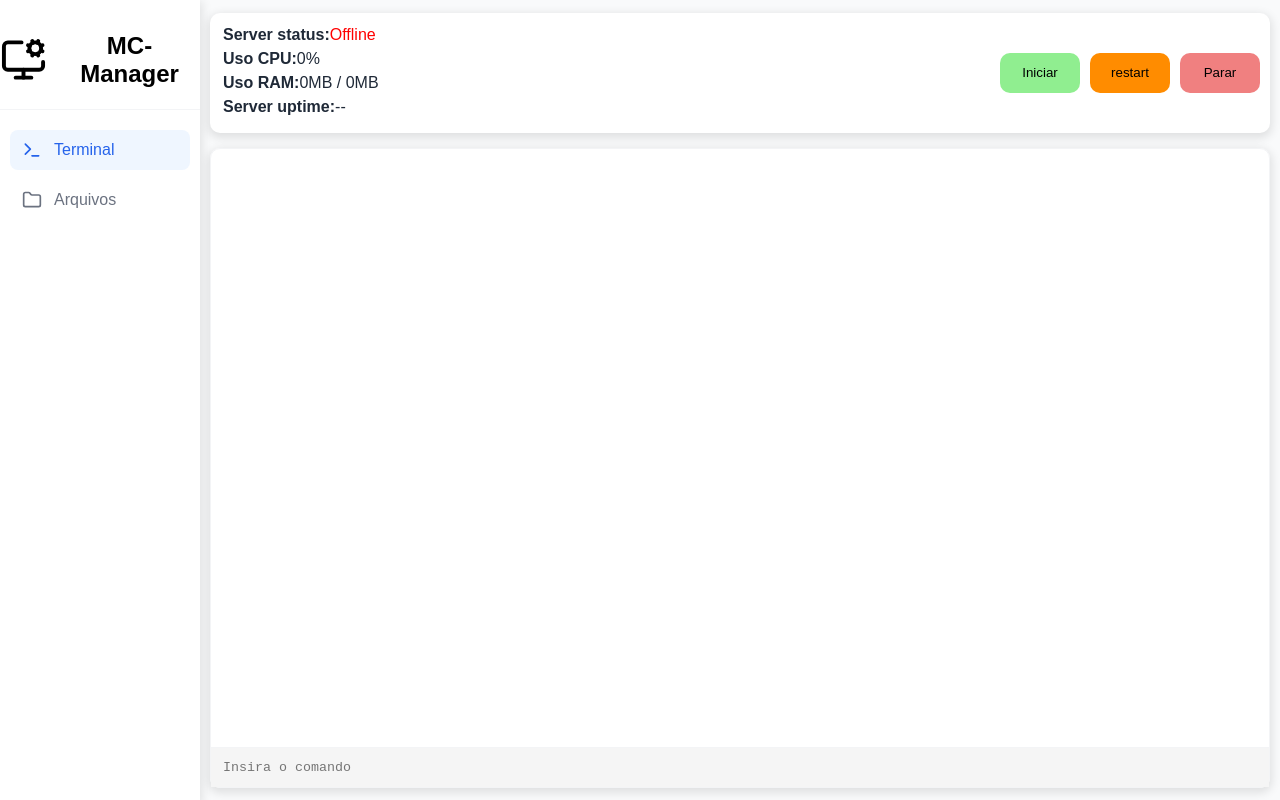
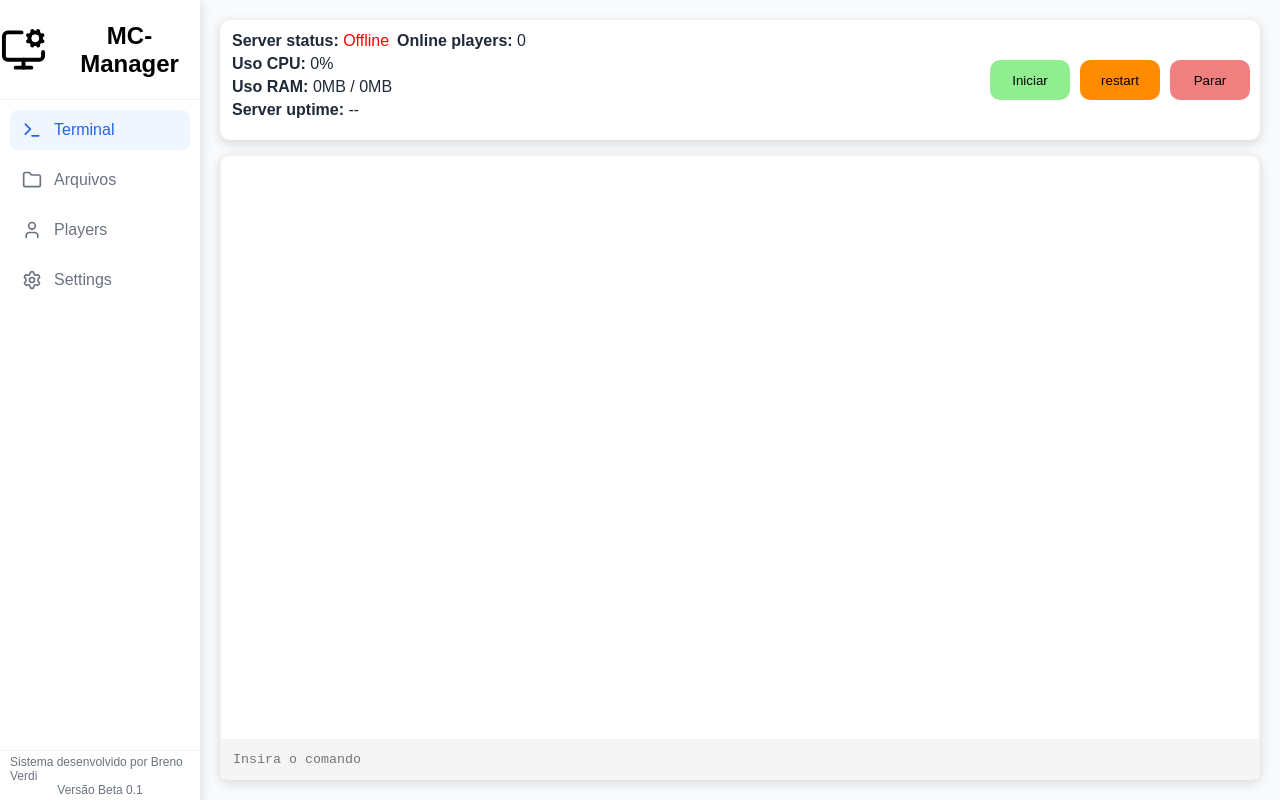
Before and after one commit to BSVerdi/mc-manager, a React (Vite) app in the folder frontend/: page / in a window 1280 px wide. Built offline with nearby package versions, Linux system fonts and the light colour scheme; no server answers.

Commit message:
Feat: adição de mais opções no menu lateral

```diff
--- a/frontend/src/features/file-viewer/fileBrowser.tsx
+++ b/frontend/src/features/file-viewer/fileBrowser.tsx
@@ -5,10 +5,7 @@ import {
   FileText,
   Folder,
   MoveLeft,
-  Undo2,
 } from "lucide-react";
-import { useFileBrowser } from "../../hooks/useFileBrowser";
-import { useFileEditor } from "../../hooks/useFileEditor";
 import type { Props } from ".";
 
 function formatSize(bytes: number): string {
@@ -59,7 +56,7 @@ export function FileBrowser({ browser, editor }: Props) {
   return (
     <>
       <section className="file-grid-container">
-        <section className="breadcrumbs">
+        <section className="file-grid-header">
           <a onClick={() => browser.goToBreadcrumb(-1)}>root</a>
           {breadcrumbs.map((part, i) => (
             <span key={i}>
--- /dev/null
+++ b/frontend/src/features/players-list/index.tsx
@@ -0,0 +1,7 @@
+export default function PlayersList() {
+  return (
+    <>
+      <h1>Lista de Jogadores</h1>
+    </>
+  );
+}
--- a/frontend/src/features/server-info/index.tsx
+++ b/frontend/src/features/server-info/index.tsx
@@ -56,6 +56,9 @@ export default function ServerInfo() {
             <strong>Server uptime: </strong>
             {formatUptime(metrics.uptimeSeconds)}
           </li>
+          <li>
+            <strong>Online players: </strong> {metrics.onlinePlayers.length}
+          </li>
         </ul>
       </section>
       <section className="commands-buttons">
--- /dev/null
+++ b/frontend/src/features/settings/index.tsx
@@ -0,0 +1,7 @@
+export default function Settings() {
+  return (
+    <>
+      <h1>Configurações</h1>
+    </>
+  );
+}
--- /dev/null
+++ b/frontend/src/features/side-menu/index.tsx
@@ -0,0 +1,69 @@
+import { Folder, MonitorCog, Settings, Terminal, User } from "lucide-react";
+
+type Props = {
+  selected: string;
+  setSelected: React.Dispatch<React.SetStateAction<string>>;
+};
+
+export default function SideMenu({ selected, setSelected }: Props) {
+  return (
+    <>
+      <header className="side-menu-header">
+        <h1>
+          <MonitorCog style={{ width: 48, height: 48 }} />
+          MC-Manager
+        </h1>
+      </header>
+      <nav>
+        <button
+          onClick={() => {
+            if (selected !== "Console") {
+              setSelected("Console");
+            }
+          }}
+          className={selected === "Console" ? "active" : ""}
+        >
+          <Terminal style={{ width: 20, height: 20 }} />
+          Terminal
+        </button>
+        <button
+          onClick={() => {
+            if (selected !== "Files") {
+              setSelected("Files");
+            }
+          }}
+          className={selected === "Files" ? "active" : ""}
+        >
+          <Folder style={{ width: 20, height: 20 }} />
+          Arquivos
+        </button>
+        <button
+          onClick={() => {
+            if (selected !== "Players") {
+              setSelected("Players");
+            }
+          }}
+          className={selected === "Players" ? "active" : ""}
+        >
+          <User style={{ width: 20, height: 20 }} />
+          Players
+        </button>
+        <button
+          onClick={() => {
+            if (selected !== "Settings") {
+              setSelected("Settings");
+            }
+          }}
+          className={selected === "Settings" ? "active" : ""}
+        >
+          <Settings style={{ width: 20, height: 20 }} />
+          Settings
+        </button>
+      </nav>
+      <footer className="side-menu-footer">
+        <span>Sistema desenvolvido por Breno Verdi</span>
+        <span>Versão Beta 0.1</span>
+      </footer>
+    </>
+  );
+}
--- a/frontend/src/index.css
+++ b/frontend/src/index.css
@@ -28,6 +28,24 @@ main {
   background-color: var(--bg-app);
 }
 
+.side-menu-header {
+  display: flex;
+  align-items: center;
+  justify-content: center;
+  height: 100px;
+  width: 100%;
+  border-bottom: 1px solid var(--border-color);
+}
+
+.side-menu-header h1 {
+  display: flex;
+  align-items: center;
+  justify-content: center;
+  gap: 12px;
+  font-weight: bold;
+  text-align: center;
+}
+
 .side-menu {
   height: 100vh;
   width: 15vw;
@@ -41,27 +59,12 @@ main {
   gap: 10px;
 }
 
-.side-menu h1 {
-  display: flex;
-  align-items: center;
-  justify-content: center;
-  gap: 12px;
-  height: 5vh;
-  width: 100%;
-  min-height: 100px;
-  font-weight: bold;
-  text-align: center;
-  margin: 10px;
-  padding: 10px 0;
-  border-bottom: 1px solid var(--border-color);
-}
-
 .side-menu nav {
+  flex: 1;
   display: flex;
   flex-direction: column;
   align-items: center;
-  min-height: 400px;
-  height: 80vh;
+  min-height: 200px;
   width: 100%;
   gap: 10px;
 }
@@ -100,6 +103,22 @@ main {
   color: var(--brand-color);
 }
 
+.side-menu-footer {
+  display: flex;
+  flex-direction: column;
+  align-items: center;
+  justify-content: center;
+  height: 50px;
+  width: 100%;
+  border-top: 1px solid var(--border-color);
+  padding: 10px;
+}
+
+.side-menu-footer {
+  font-size: 12px;
+  color: var(--text-sub);
+}
+
 .content {
   display: flex;
   flex-direction: column;
@@ -108,25 +127,28 @@ main {
   height: 100vh;
   flex: 1;
   gap: 15px;
-  margin: 10px;
+  padding: 20px;
 }
 
 .server-info {
   display: flex;
+  flex-direction: row;
   justify-content: space-between;
+  align-items: center;
   width: 100%;
   height: 120px;
   min-width: 600px;
-  min-height: 60px;
+  min-height: 100px;
   border-radius: 10px;
   box-shadow: 0 3px 10px 2px rgba(0, 0, 0, 0.104);
   background-color: var(--bg-card);
 }
 
 .server-dashboard {
+  flex: 1;
   width: 100%;
-  height: 80vh;
   min-width: 600px;
+  min-height: 400px;
   display: flex;
   flex-direction: column;
   align-items: center;
@@ -138,20 +160,20 @@ main {
 }
 
 .metrics {
+  color: var(--text-main);
+  height: 100%;
+  font-size: 16px;
+  padding: 12px;
+}
+
+.metrics ul {
+  display: flex;
+  flex-direction: column;
+  flex-wrap: wrap;
   width: 100%;
   height: 100%;
-  font-size: 16px;
-  color: var(--text-main);
-  margin: 10px;
-}
-
-.metrics li {
-  display: flex;
-  flex-wrap: wrap;
-  width: 100%;
-  height: 60%;
   list-style: none;
-  padding: 3px;
+  gap: 5px;
 }
 
 .on {
@@ -187,7 +209,6 @@ main {
   transform: translateY(0);
 }
 
-/* Agrupamento das cores dos botões */
 .start {
   background-color: lightgreen;
 }
@@ -228,6 +249,7 @@ main {
 }
 
 .file-grid-container {
+  position: relative;
   height: 100%;
   width: 30%;
   flex: 1;
@@ -237,25 +259,29 @@ main {
 }
 
 .file-grid {
-  display: grid;
-  grid-template-columns: 1fr;
+  display: flex;
+  flex-direction: column;
   gap: 5px;
   margin: 10px;
 }
 
-.breadcrumbs {
+.file-grid-header {
+  position: sticky;
+  top: 0;
+  z-index: 10;
+  background-color: white;
   padding: 10px;
   border-bottom: 1px solid var(--border-color);
 }
 
-.breadcrumbs a {
-  font-family: var(--font-mono); /* Variável sendo usada */
+.file-grid-header a {
+  font-family: var(--font-mono);
   font-size: 13px;
   cursor: pointer;
   transition: all 0.2s ease;
 }
 
-.breadcrumbs a:hover {
+.file-grid-header a:hover {
   color: var(--brand-color);
 }
 
@@ -268,7 +294,7 @@ main {
   border-radius: 10px;
   cursor: pointer;
   user-select: none;
-  transition: all 0.2s ease; /* Corrigido o bug da transição */
+  transition: all 0.2s ease;
   padding: 5px;
 }
 
@@ -385,7 +411,7 @@ main {
 }
 
 .terminal {
-  padding-left: 5px;
+  padding: 5px;
   overflow: hidden;
 }
 
--- a/frontend/src/pages/Home/index.tsx
+++ b/frontend/src/pages/Home/index.tsx
@@ -1,11 +1,11 @@
 import { useState } from "react";
-// import "./style.css";
 
 import Console from "../../features/console";
 import ServerInfo from "../../features/server-info";
-import { Folder, MonitorCog } from "lucide-react";
-import { Terminal } from "lucide-react";
 import FileViewer from "../../features/file-viewer";
+import SideMenu from "../../features/side-menu";
+import PlayersList from "../../features/players-list";
+import Settings from "../../features/settings";
 
 export default function Home() {
   const [selected, setSelected] = useState("Console");
@@ -14,34 +14,7 @@ export default function Home() {
     <>
       <main>
         <aside className="side-menu">
-          <h1>
-            <MonitorCog style={{ width: 48, height: 48 }} />
-            MC-Manager
-          </h1>
-          <nav>
-            <button
-              onClick={() => {
-                if (selected !== "Console") {
-                  setSelected("Console");
-                }
-              }}
-              className={selected === "Console" ? "active" : ""}
-            >
-              <Terminal style={{ width: 20, height: 20 }} />
-              Terminal
-            </button>
-            <button
-              onClick={() => {
-                if (selected !== "Files") {
-                  setSelected("Files");
-                }
-              }}
-              className={selected === "Files" ? "active" : ""}
-            >
-              <Folder style={{ width: 20, height: 20 }} />
-              Arquivos
-            </button>
-          </nav>
+          <SideMenu selected={selected} setSelected={setSelected} />
         </aside>
         <section className="content">
           <section className="server-info">
@@ -54,6 +27,10 @@ export default function Home() {
                   return <Console />;
                 case "Files":
                   return <FileViewer />;
+                case "Players":
+                  return <PlayersList />;
+                case "Settings":
+                  return <Settings />;
                 default:
                   return <Console />;
               }
--- a/frontend/src/pages/Home/style.css
+++ /dev/null
@@ -1,114 +0,0 @@
-main {
-  height: 100vh;
-  display: flex;
-  flex-direction: row;
-  align-items: center;
-  justify-content: center;
-}
-
-.side-menu {
-  height: 100%;
-  min-width: 150px;
-  width: 15vw;
-  display: flex;
-  flex-direction: column;
-  align-items: center;
-  box-shadow: 0px 3px 10px 2px rgba(0, 0, 0, 0.104);
-  gap: 10px;
-}
-
-.side-menu h1 {
-  display: flex;
-  align-items: center;
-  justify-content: center;
-  gap: 12px;
-  height: 5vh;
-  width: 100%;
-  font-weight: bold;
-  text-align: center;
-  margin: 10px;
-  padding: 10px 0px;
-  border-bottom: 1px rgba(211, 211, 211, 0.445) solid;
-}
-
-.side-menu nav {
-  display: flex;
-  flex-direction: column;
-  align-items: center;
-  min-height: 400px;
-  height: 80vh;
-  width: 100%;
-  gap: 10px;
-}
-
-.side-menu nav button {
-  display: flex;
-  align-items: center;
-  gap: 12px;
-  height: 40px;
-  width: 90%;
-  font-size: 16px;
-  text-align: start;
-  padding: 8px 12px;
-  border: none;
-  border-radius: 8px;
-  background-color: transparent;
-  cursor: pointer;
-  transition: all 0.2s ease;
-  color: #6b7280;
-}
-
-.side-menu nav button:hover {
-  transform: translateY(-2px);
-  background-color: #f9fafb;
-  color: #1f2937;
-  box-shadow: 0px 4px 12px #f9fafb;
-}
-
-.side-menu nav button:active {
-  transform: translateY(0px);
-  box-shadow: 0px 4px 12px #f9fafb80;
-}
-
-.side-menu nav button.active {
-  background-color: #eff6ff;
-  color: #2563eb;
-}
-
-.content {
-  display: flex;
-  flex-direction: column;
-  align-items: center;
-  justify-content: center;
-  height: 100vh;
-  width: 85vw;
-  margin: 10px;
-  gap: 10px;
-}
-
-.server-info {
-  display: flex;
-  flex-direction: row;
-  justify-content: space-between;
-  width: 95%;
-  height: 10vh;
-  border-radius: 10px;
-  padding: 20px;
-  margin: 10px;
-  box-shadow: 0px 3px 10px 2px rgba(0, 0, 0, 0.104);
-}
-
-.server-dashboard {
-  width: 95%;
-  height: 75vh;
-  display: flex;
-  flex-direction: column;
-  align-items: center;
-  justify-content: center;
-  background-color: white;
-  border-radius: 10px;
-  padding: 20px;
-  margin: 10px;
-  box-shadow: 0px 3px 10px 2px rgba(0, 0, 0, 0.104);
-  gap: 10px;
-}
--- a/frontend/src/types/metrics.ts
+++ b/frontend/src/types/metrics.ts
@@ -3,6 +3,7 @@ export type Metrics = {
   ramUsedMb: number;
   ramMaxMb: number;
   uptimeSeconds: number;
+  onlinePlayers: [];
 };
 
 export const EMPTY_METRICS: Metrics = {
@@ -10,4 +11,5 @@ export const EMPTY_METRICS: Metrics = {
   ramUsedMb: 0,
   ramMaxMb: 0,
   uptimeSeconds: 0,
+  onlinePlayers: [],
 };
```
Also changed, not shown: 2 other files (tests, documents, lock files or other folders).
